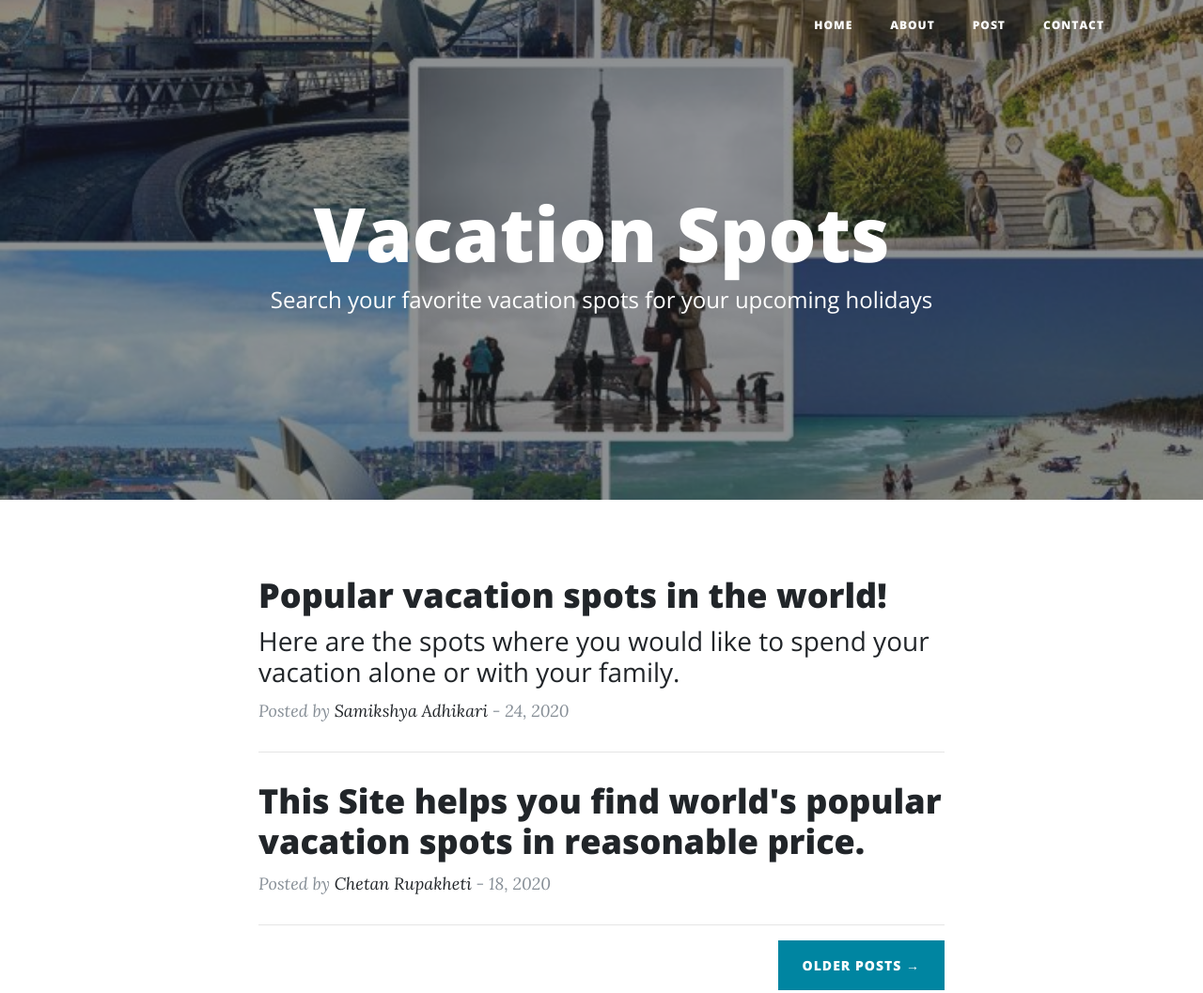
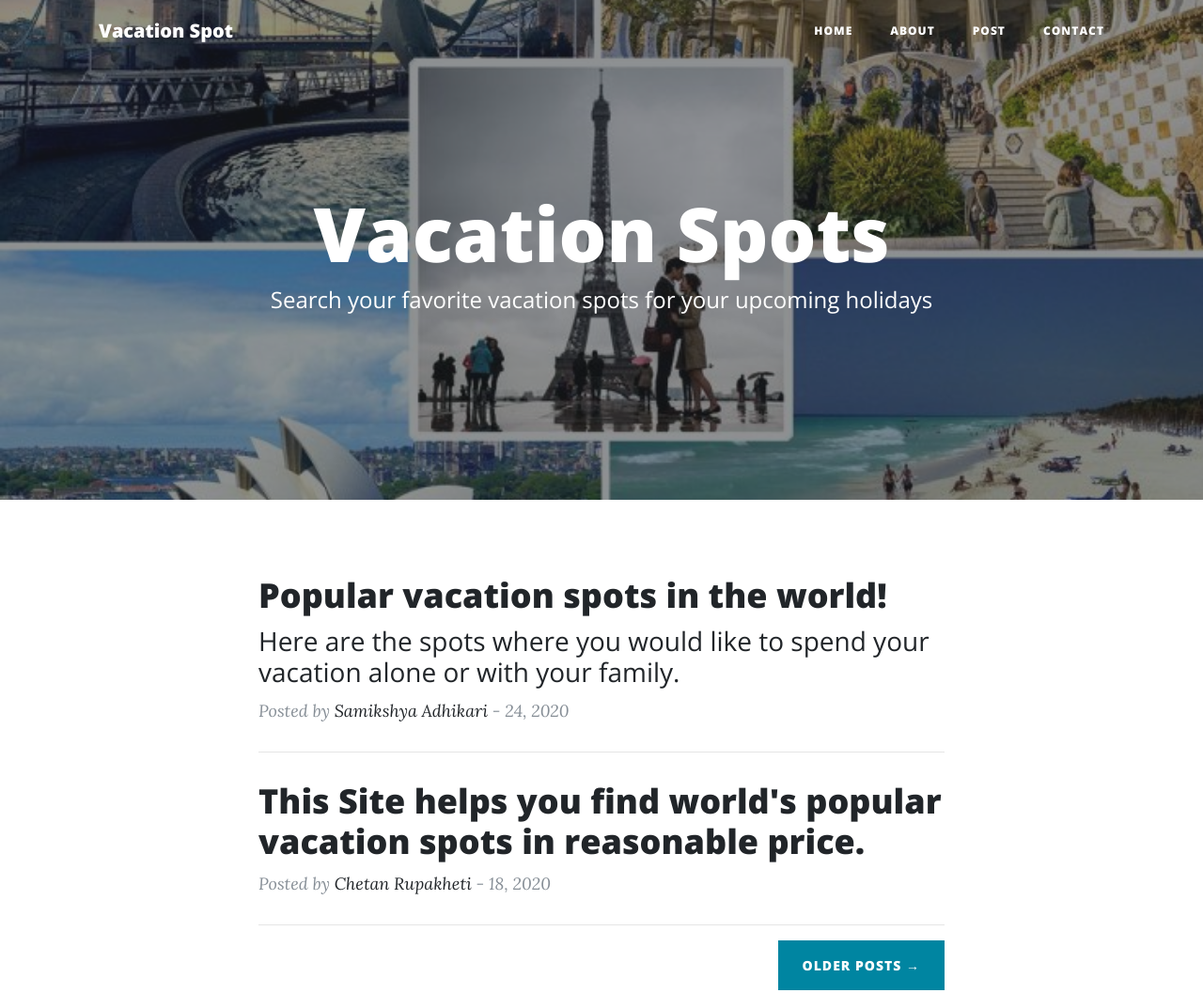
Before and after one commit to SamikshyaAd/Vacation_Spot, a plain HTML site: page Application_Code/index.html in a window 1280 px wide. Shown: the top 1057 px of the page at 94% size. Drawn offline with nearby package versions, Linux system fonts and the light colour scheme; a script that the page names is missing.

Commit message:
chore: edit index.html

```diff
--- a/Application_Code/index.html
+++ b/Application_Code/index.html
@@ -1,24 +1,33 @@
 <!DOCTYPE html>
 <html lang="en">
+
 <head>
+
   <meta charset="utf-8">
   <meta name="viewport" content="width=device-width, initial-scale=1, shrink-to-fit=no">
   <meta name="description" content="">
   <meta name="author" content="">
+  <title>Vacation Spot</title>
+
   <!-- Bootstrap core CSS -->
   <link href="vendor/bootstrap/css/bootstrap.min.css" rel="stylesheet">
+
   <!-- Custom fonts for this template -->
   <link href="vendor/fontawesome-free/css/all.min.css" rel="stylesheet" type="text/css">
   <link href='https://fonts.googleapis.com/css?family=Lora:400,700,400italic,700italic' rel='stylesheet' type='text/css'>
   <link href='https://fonts.googleapis.com/css?family=Open+Sans:300italic,400italic,600italic,700italic,800italic,400,300,600,700,800' rel='stylesheet' type='text/css'>
+
   <!-- Custom styles for this template -->
   <link href="css/clean-blog.min.css" rel="stylesheet">
+
 </head>
 
 <body>
+
   <!-- Navigation -->
   <nav class="navbar navbar-expand-lg navbar-light fixed-top" id="mainNav">
     <div class="container">
+      <a class="navbar-brand" href="index.html">Vacation Spot</a>
       <button class="navbar-toggler navbar-toggler-right" type="button" data-toggle="collapse" data-target="#navbarResponsive" aria-controls="navbarResponsive" aria-expanded="false" aria-label="Toggle navigation">
         Menu
         <i class="fas fa-bars"></i>
@@ -41,6 +50,7 @@
       </div>
     </div>
   </nav>
+
   <!-- Page Header -->
   <header class="masthead" style="background-image: url('img/vacation-spots.jpg')">
     <div class="overlay"></div>
@@ -55,6 +65,7 @@
       </div>
     </div>
   </header>
+
   <!-- Main Content -->
   <div class="container">
     <div class="row">
@@ -91,6 +102,7 @@
       </div>
     </div>
   </div>
+
   <hr>
   <!-- Footer -->
   <footer>
@@ -132,7 +144,10 @@
   <!-- Bootstrap core JavaScript -->
   <script src="vendor/jquery/jquery.min.js"></script>
   <script src="vendor/bootstrap/js/bootstrap.bundle.min.js"></script>
+
   <!-- Custom scripts for this template -->
   <script src="js/clean-blog.min.js"></script>
+
 </body>
+
 </html>
```
